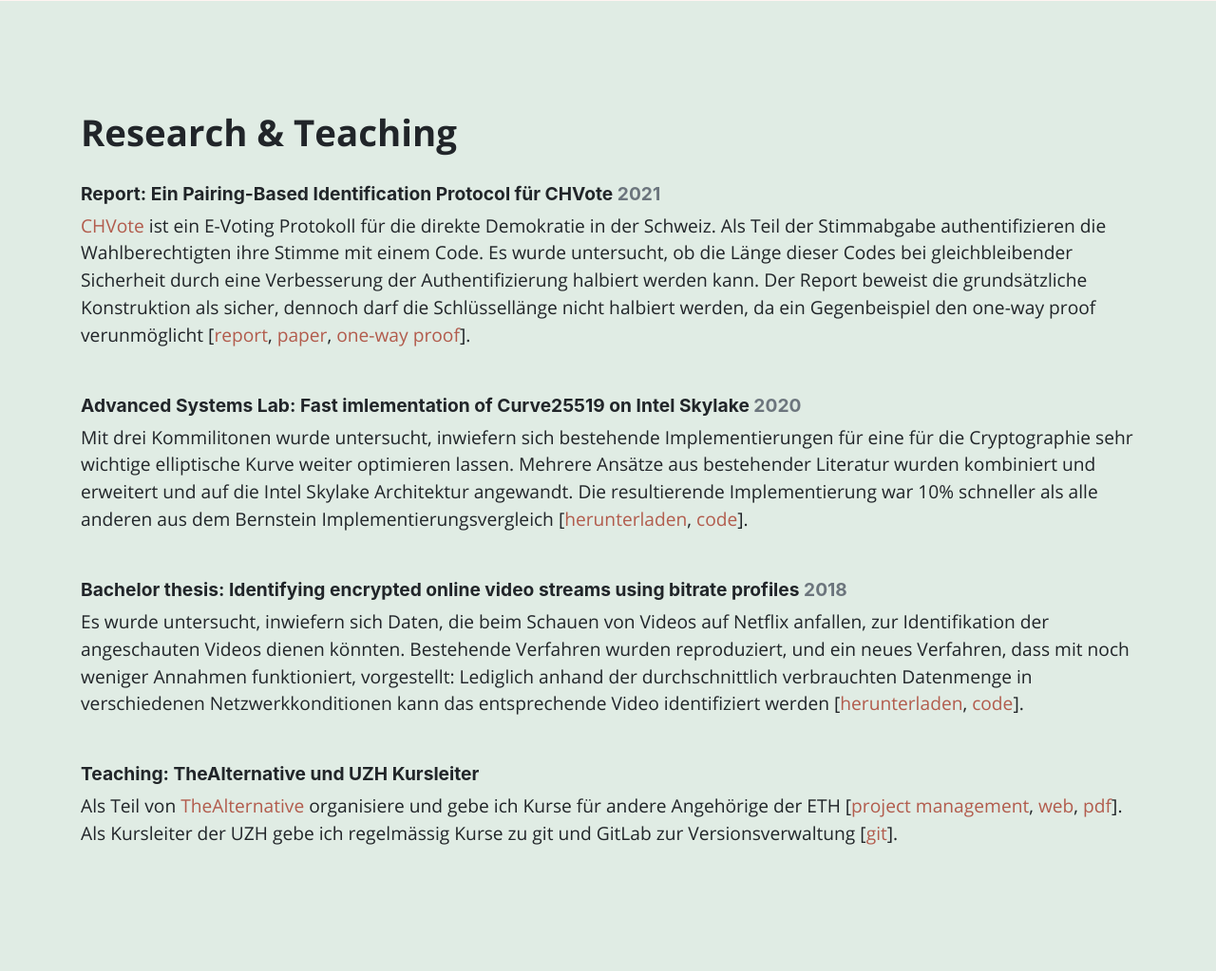
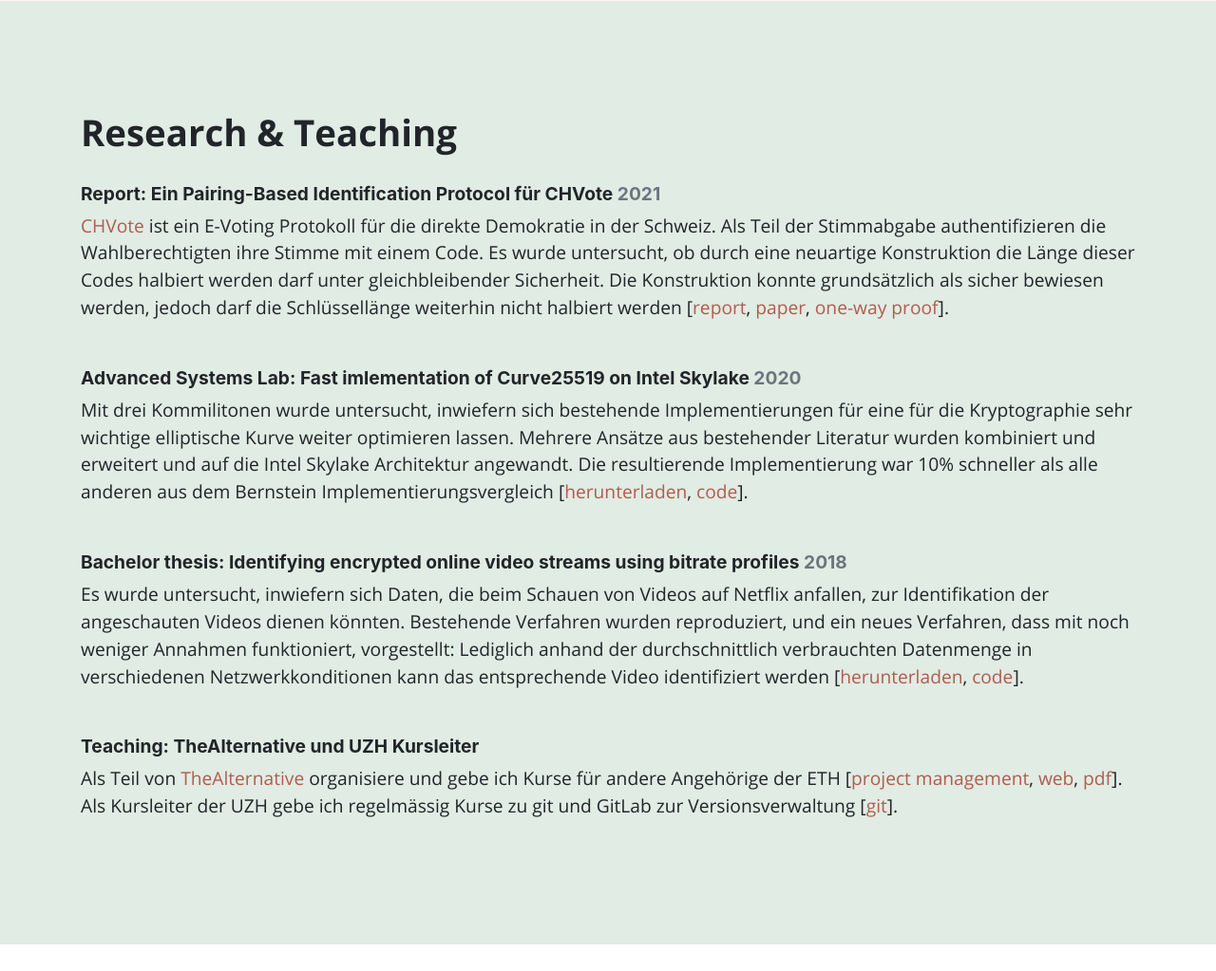
Before and after one commit to famoser/famoser.ch, a PHP site: page / in a window 1280 px wide. Shown: the part 3324-4347 px from the top of the page at 95% size. Run offline with PHP 8.4, Linux system fonts and the light colour scheme.

Commit message:
Fix typos

```diff
--- a/public/index.php
+++ b/public/index.php
@@ -82,7 +82,7 @@ include "../templates/head.html"
                     durchgeführt.
                 </p>
                 <p>
-                    Das Wahl wurde bereits für mehrere Wahlen und Nachwahlen eingesetzt. Es ist darauf ausgelegt,
+                    Das Wahltool wurde bereits für mehrere Wahlen und Nachwahlen eingesetzt. Es ist darauf ausgelegt,
                     langfristig die Organisationen weiter zu unterstützen.
             </div>
             <div class="col-xl-6">
@@ -266,7 +266,7 @@ include "../templates/head.html"
                 <span class="text-secondary">2021</span>
             </h3>
             <p>
-                <a href="https://eprint.iacr.org/2017/325">CHVote</a> ist ein E-Voting Protokoll für die direkte Demokratie in der Schweiz. Als Teil der Stimmabgabe authentifizieren die Wahlberechtigten ihre Stimme mit einem Code. Es wurde untersucht, ob die Länge dieser Codes bei gleichbleibender Sicherheit durch eine Verbesserung der Authentifizierung halbiert werden kann. Der Report beweist die grundsätzliche Konstruktion als sicher, dennoch darf die Schlüssellänge nicht halbiert werden, da ein Gegenbeispiel den one-way proof verunmöglicht [<a href="papers/Evaluate a Pairing Based Identification Protocol.pdf" target="_blank">report</a>, <a href="papers/Evaluate a Pairing Based Identification Protocol - Paper.pdf" target="_blank">paper</a>, <a href="papers/Evaluate a Pairing Based Identification Protocol - One-way proof.pdf" target="_blank">one-way proof</a>].
+                <a href="https://eprint.iacr.org/2017/325">CHVote</a> ist ein E-Voting Protokoll für die direkte Demokratie in der Schweiz. Als Teil der Stimmabgabe authentifizieren die Wahlberechtigten ihre Stimme mit einem Code. Es wurde untersucht, ob durch eine neuartige Konstruktion die Länge dieser Codes halbiert werden darf unter gleichbleibender Sicherheit. Die Konstruktion konnte grundsätzlich als sicher bewiesen werden, jedoch darf die Schlüssellänge weiterhin nicht halbiert werden [<a href="papers/Evaluate a Pairing Based Identification Protocol.pdf" target="_blank">report</a>, <a href="papers/Evaluate a Pairing Based Identification Protocol - Paper.pdf" target="_blank">paper</a>, <a href="papers/Evaluate a Pairing Based Identification Protocol - One-way proof.pdf" target="_blank">one-way proof</a>].
             </p>
 
             <h3 class="mt-5">
@@ -274,7 +274,7 @@ include "../templates/head.html"
                 <span class="text-secondary">2020</span>
             </h3>
             <p>
-                Mit drei Kommilitonen wurde untersucht, inwiefern sich bestehende Implementierungen für eine für die Cryptographie sehr wichtige elliptische Kurve weiter optimieren lassen.
+                Mit drei Kommilitonen wurde untersucht, inwiefern sich bestehende Implementierungen für eine für die Kryptographie sehr wichtige elliptische Kurve weiter optimieren lassen.
                 Mehrere Ansätze aus bestehender Literatur wurden kombiniert und erweitert und auf die Intel Skylake Architektur angewandt.
                 Die resultierende Implementierung war 10% schneller als alle anderen aus dem Bernstein Implementierungsvergleich
                 [<a href="papers/Fast Implementation of Curve25519 on Intel Skylake.pdf" target="_blank">herunterladen</a>,
```
